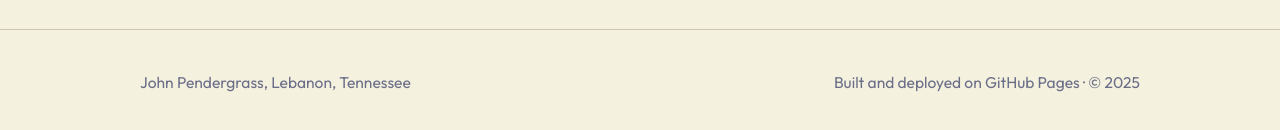
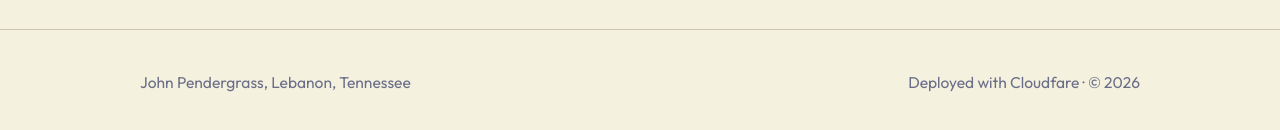
Before and after one commit to JohnWP8253/jp_ai_portfolio, a React (Vite) app: page / in a window 1280 px wide. Shown: the part 10368-10498 px from the top of the page. Built offline with nearby package versions, Linux system fonts and the light colour scheme.

Commit message:
update footer

```diff
--- a/src/components/Footer.jsx
+++ b/src/components/Footer.jsx
@@ -6,7 +6,7 @@ export default function Footer() {
       <div className="wrap">
         <div className="footer-inner">
           <p>John Pendergrass, Lebanon, Tennessee</p>
-          <p>Built and deployed on GitHub Pages &middot; &copy; 2025</p>
+          <p>Deployed with Cloudfare &middot; &copy; 2026</p>
         </div>
       </div>
     </footer>
```
